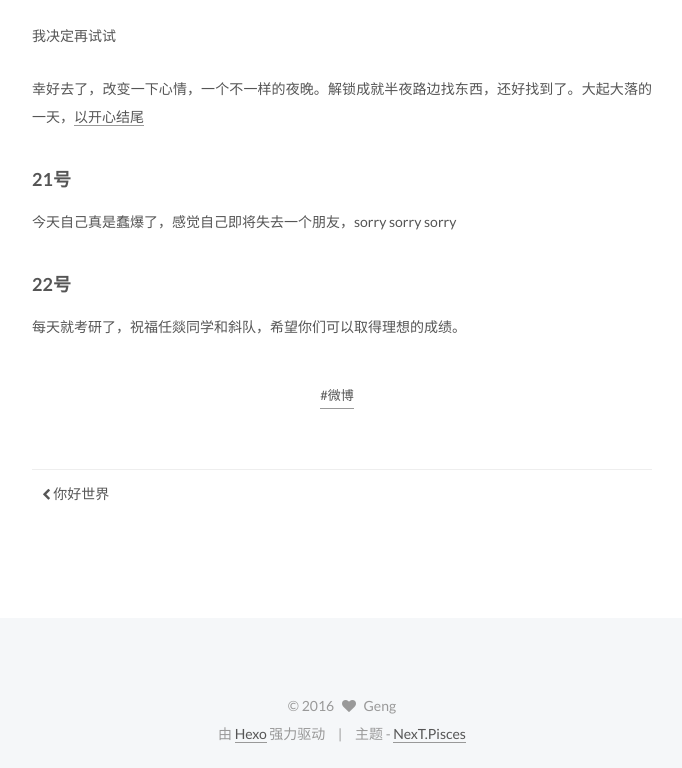
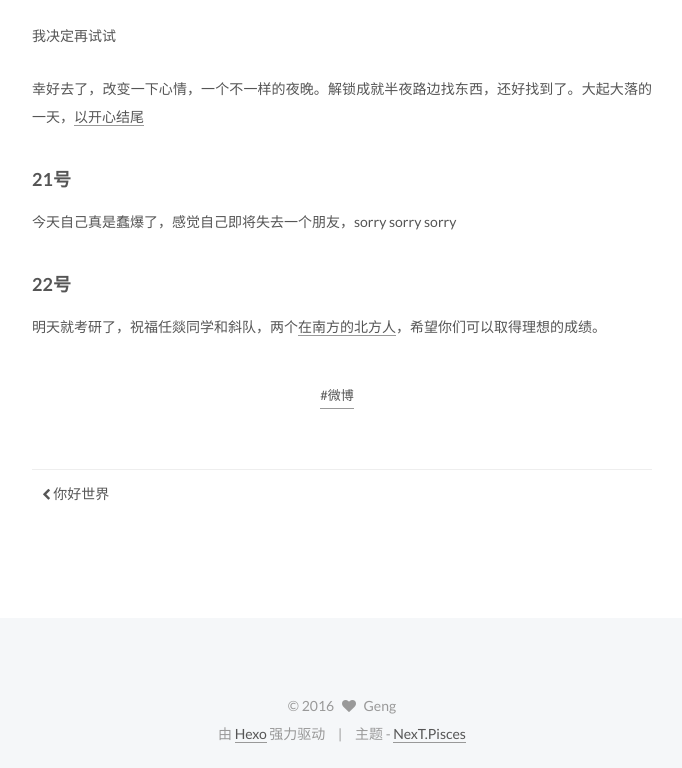
Before and after one commit to vzgh/mysite.github.io, a plain HTML site: page 2016/12/13/微博/index.html in a window 1280 px wide. Shown: the part 1775-2543 px from the top of the page, without its empty margins (428-1110 px from the left). Drawn offline with Linux system fonts and the light colour scheme.

Commit message:
Site updated: 2016-12-23 11:13:52

```diff
--- a/2016/12/13/微博/index.html
+++ b/2016/12/13/微博/index.html
@@ -91,7 +91,7 @@
 <meta property="og:site_name" content="我在保卫处">
 <meta property="og:description" content="很多时候想记录一下生活，又写不出什么长篇大论，所以，点滴都放在这里了，记录一下平凡生活中不平凡的事">
 <meta property="og:image" content="http://yoursite.com/images/dujiangyan.jpg">
-<meta property="og:updated_time" content="2016-12-23T02:56:24.112Z">
+<meta property="og:updated_time" content="2016-12-23T03:13:27.112Z">
 <meta name="twitter:card" content="summary">
 <meta name="twitter:title" content="GH的日常">
 <meta name="twitter:description" content="很多时候想记录一下生活，又写不出什么长篇大论，所以，点滴都放在这里了，记录一下平凡生活中不平凡的事">
@@ -293,7 +293,7 @@
 <p>我决定再试试</p>
 <p>幸好去了，改变一下心情，一个不一样的夜晚。解锁成就半夜路边找东西，还好找到了。大起大落的一天，<a href="http://music.163.com/#/m/song?id=426881506&amp;userid=95897981" target="_blank" rel="external">以开心结尾</a></p>
 <h3 id="21号"><a href="#21号" class="headerlink" title="21号"></a>21号</h3><p>今天自己真是蠢爆了，感觉自己即将失去一个朋友，sorry sorry sorry</p>
-<h3 id="22号"><a href="#22号" class="headerlink" title="22号"></a>22号</h3><p>每天就考研了，祝福任燚同学和斜队，希望你们可以取得理想的成绩。</p>
+<h3 id="22号"><a href="#22号" class="headerlink" title="22号"></a>22号</h3><p>明天就考研了，祝福任燚同学和斜队，两个<a href="http://music.163.com/#/m/song?id=202373&amp;userid=95897981" target="_blank" rel="external">在南方的北方人</a>，希望你们可以取得理想的成绩。</p>
 
 
     </div>
```
